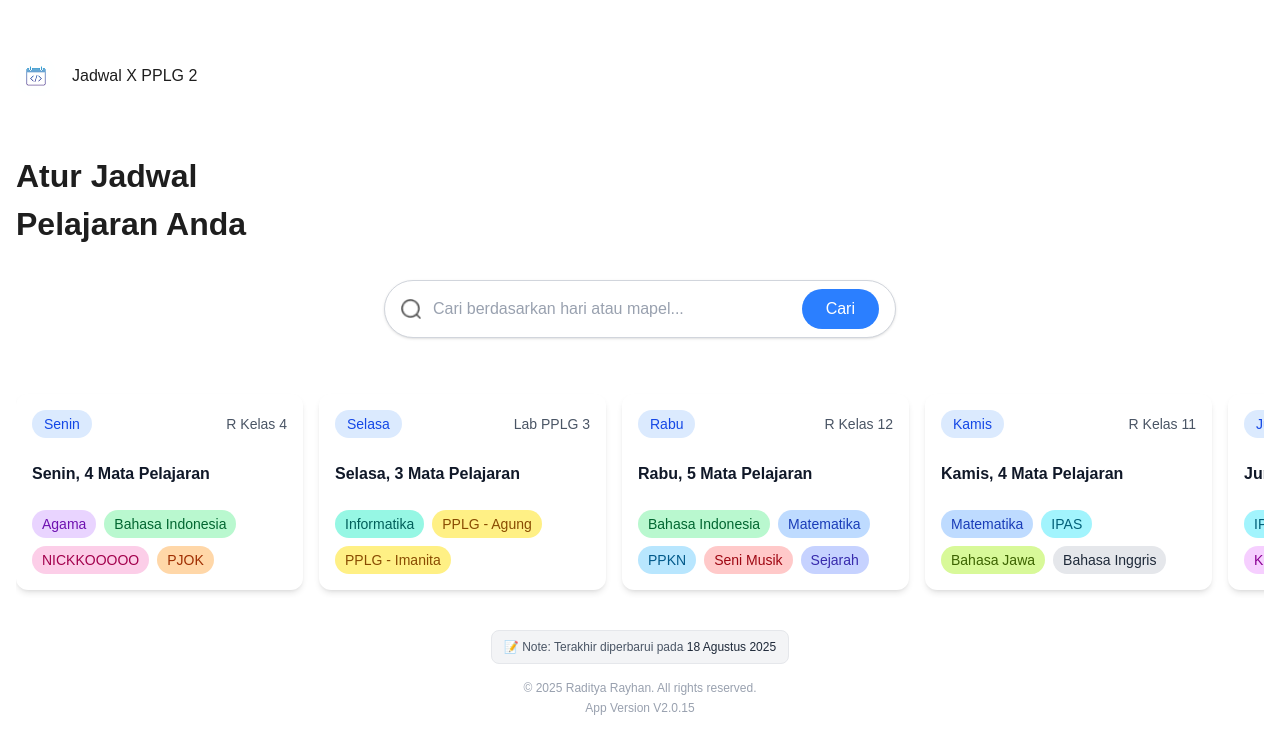
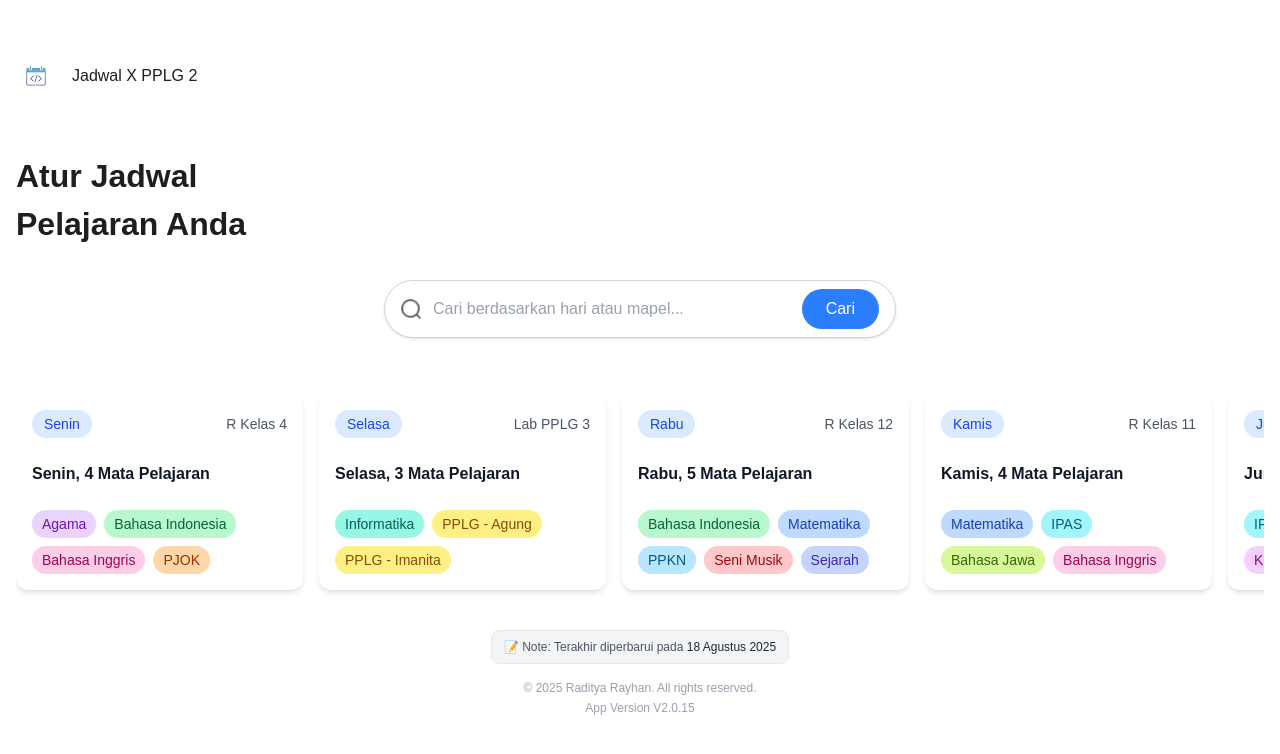
Before and after one commit to ReyyyGITHUB/JadwalPelajaran-App, a React (Vite) app: page / in a window 1280 px wide. Shown: the top 754 px of the page. Built offline with nearby package versions, Linux system fonts and the light colour scheme.

Commit message:
back to bing

```diff
--- a/src/components/BadgeMapel.jsx
+++ b/src/components/BadgeMapel.jsx
@@ -1,7 +1,7 @@
 const mapelColors = {
   "Matematika": "bg-blue-200 text-blue-800",
   "Bahasa Indonesia": "bg-green-200 text-green-800",
-  "NICKKOOOOO": "bg-pink-200 text-pink-800",
+  "Bahasa Inggris": "bg-pink-200 text-pink-800",
   "Agama": "bg-purple-200 text-purple-800",
   "PJOK": "bg-orange-200 text-orange-800",
   "Informatika": "bg-teal-200 text-teal-800",
--- a/src/data/jadwalData.js
+++ b/src/data/jadwalData.js
@@ -6,7 +6,7 @@ const jadwalData = {
     jadwal: [
       { mapel: "Agama", jam: "08.30 - 10.00", guru: "Miftahul Maf'ulah, S.Ag" },
       { mapel: "Bahasa Indonesia", jam: "12.15 - 13.45", guru: "Kalim, S.Pd" },
-      { mapel: "NICKKOOOOO", jam: "10.15 - 11.45", guru: "Ever Nicolas, S.Pd" },
+      { mapel: "Bahasa Inggris", jam: "10.15 - 11.45", guru: "Ever Nicolas, S.Pd" },
       { mapel: "PJOK", jam: "14.00 - 15.30", guru: "Dani Eko Prasetiyo, S.Pd" },
     ],
   },
```
